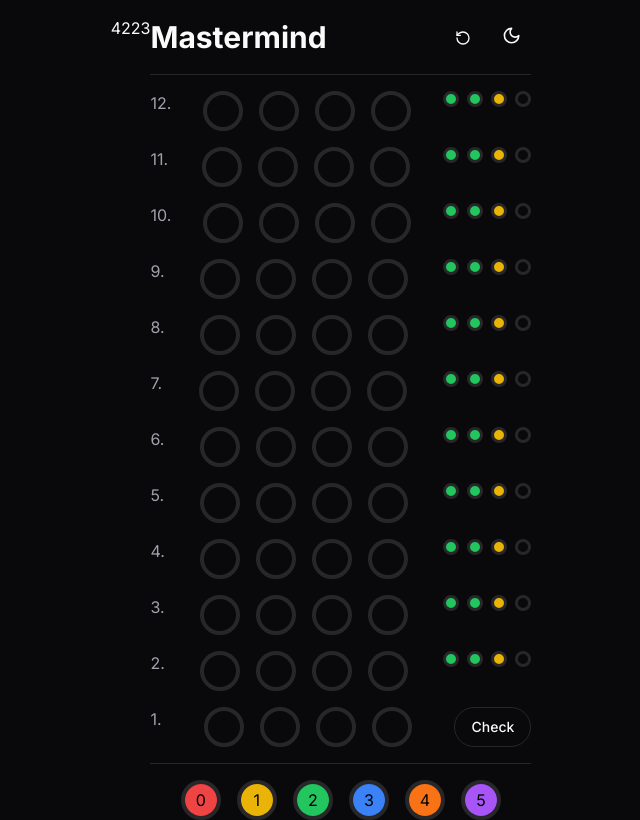
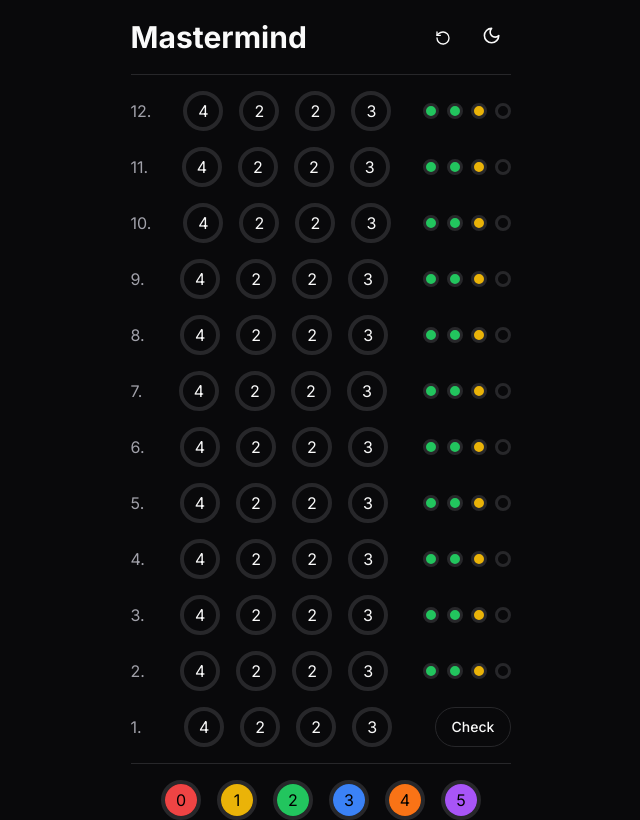
Before and after one commit to Lauritsen1/spac-mastermind, a Next.js app: page / in a window 1280 px wide. Shown: the whole page, without its empty margins (319-959 px from the left). Built offline with nearby package versions, Linux system fonts and the light colour scheme.

Commit message:
refactor UI

```diff
--- a/src/app/page.tsx
+++ b/src/app/page.tsx
@@ -38,10 +38,12 @@
 
     if (guess.length === 4 && areEqual) {
       console.log("You won! 🎉")
+      return
     }
 
     if (guess.length === 4 && !areEqual) {
       console.log("You lost! 😡")
+      return
     }
   }
 
@@ -75,7 +77,6 @@
 
   return (
     <div className="flex justify-center h-screen pt-4">
-      {code}
       <div>
         <div className="flex justify-between items-center border-b mb-4 pb-4">
           <h2 className="font-bold text-3xl">Mastermind</h2>
@@ -89,30 +90,27 @@
         <div className="flex flex-col-reverse gap-4 max-w-max">
           {Array(12)
             .fill(null)
-            .map((_, i) => (
-              <div key={i} className="flex justify-between gap-8">
+            .map((_, rowIndex) => (
+              <div
+                key={rowIndex}
+                className="flex justify-between items-center gap-8"
+              >
                 <span className="text-muted-foreground select-none">
-                  {i + 1}.
+                  {rowIndex + 1}.
                 </span>
-                <div className="flex gap-4 *:rounded-full *:border-4 *:h-10 *:w-10">
-                  <div
-                    onDrop={(e) => handleOnDrop(e, i)}
-                    onDragOver={(e) => handleDragOver(e, i)}
-                  ></div>
-                  <div
-                    onDrop={(e) => handleOnDrop(e, i)}
-                    onDragOver={(e) => handleDragOver(e, i)}
-                  ></div>
-                  <div
-                    onDrop={(e) => handleOnDrop(e, i)}
-                    onDragOver={(e) => handleDragOver(e, i)}
-                  ></div>
-                  <div
-                    onDrop={(e) => handleOnDrop(e, i)}
-                    onDragOver={(e) => handleDragOver(e, i)}
-                  ></div>
+                <div className="flex gap-4">
+                  {code.map((digit, columnIndex) => (
+                    <div
+                      key={columnIndex}
+                      className="rounded-full border-4 h-10 w-10 grid place-items-center"
+                      onDrop={(e) => handleOnDrop(e, rowIndex)}
+                      onDragOver={(e) => handleDragOver(e, rowIndex)}
+                    >
+                      {digit}
+                    </div>
+                  ))}
                 </div>
-                {i === currentRow ? (
+                {rowIndex === currentRow ? (
                   <Button
                     className="rounded-3xl"
                     variant="outline"
@@ -131,9 +129,9 @@
               </div>
             ))}
         </div>
-        <div className="flex justify-center gap-4 mt-4 pt-4 border-t *:rounded-full *:border-4 *:h-10 *:w-10">
+        <div className="flex justify-center gap-4 mt-4 pt-4 border-t">
           {PEGS.map((color, i) => (
-            <div key={i}>
+            <div key={i} className="rounded-full border-4 h-10 w-10">
               <div
                 className={`${color} h-full w-full rounded-full cursor-pointer grid place-items-center text-black`}
                 draggable
```
